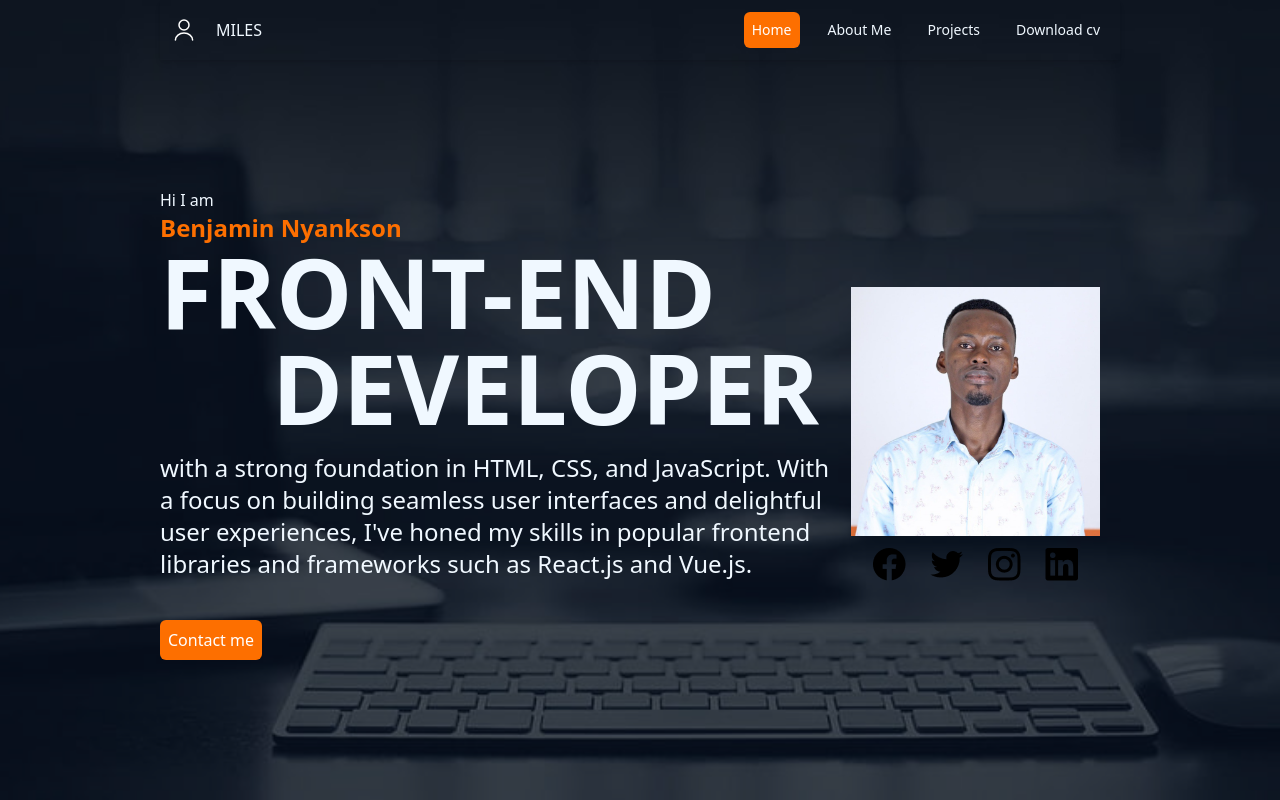
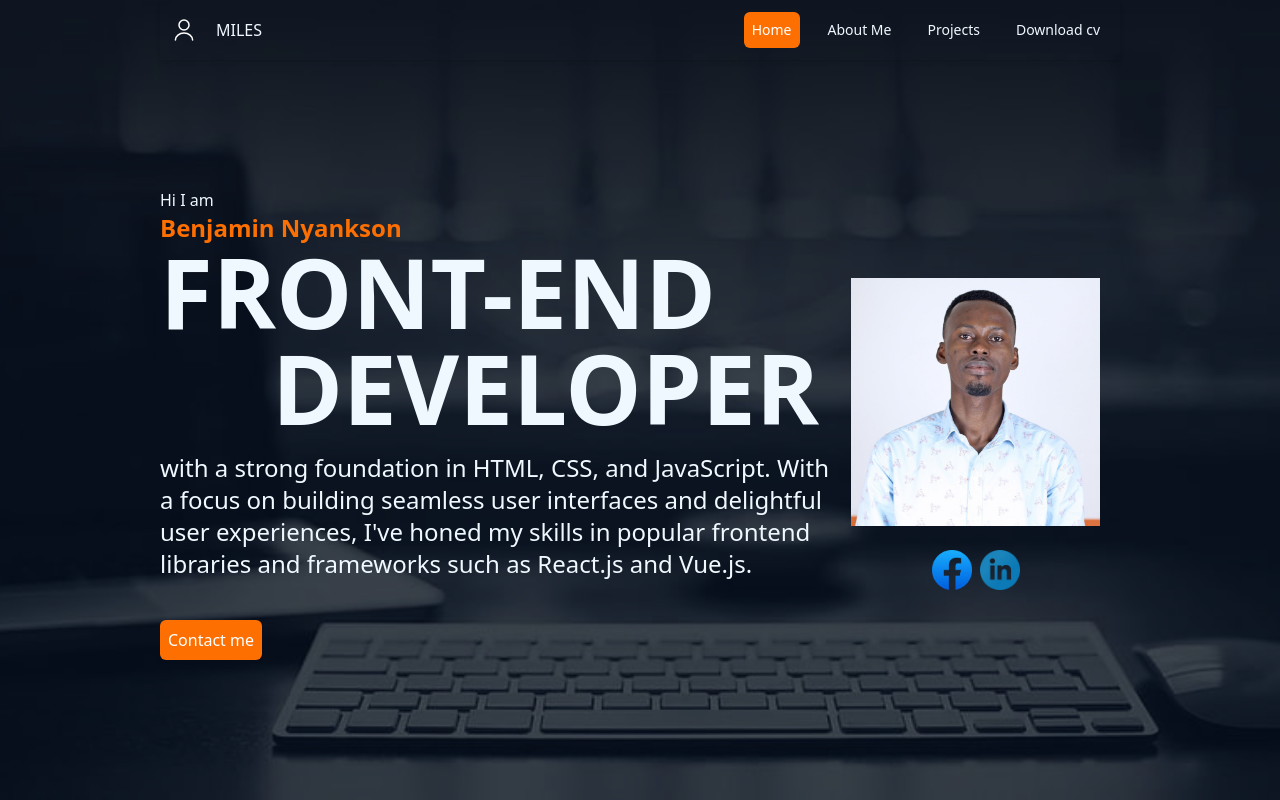
Before and after one commit to benjamin-nyankson/portfolio-website-benjamin-nyankson, a Vue app: page / in a window 1280 px wide. Built offline with nearby package versions, Linux system fonts and the light colour scheme.

Commit message:
feat: add social media

```diff
--- /dev/null
+++ b/src/components/SocialMedia.vue
@@ -0,0 +1,26 @@
+<template>
+     <div class="flex items-center gap-2 mt-3">
+                    <div v-for="link in links" :key="link.link">
+                        <a :href="link.link">
+        <img :src="link.logo" alt="" class="w-10 h-10">
+    </a>
+                </div>
+        </div>
+</template>
+
+<script setup lang="ts">
+import facebook from "@/assets/facebook.png";
+import linkedin from "@/assets/linkedin.png"
+
+const links = [{
+    name:"Facebook", link:"https://web.facebook.com/benjamin.nyankson.7/", logo:facebook,
+},
+{
+    name:"LinkedI", link:"https://www.linkedin.com/in/benjamin-nyankson-47806799/", logo:linkedin,
+}
+]
+</script>
+
+<style scoped>
+
+</style>
--- a/src/components/views/AboutPage.vue
+++ b/src/components/views/AboutPage.vue
@@ -10,13 +10,7 @@
                 JavaScript. With a focus on building seamless user interfaces and delightful user experiences, I've honed my
                 skills in popular frontend libraries and frameworks such as React.js and Vue.js.</p>
 
-                <div class="flex items-center gap-2 mt-3">
-                    <div v-for="link in links" :key="link.link">
-                        <a :href="link.link">
-        <img :src="link.logo" alt="" class="w-10 h-10">
-    </a>
-                </div>
-        </div>
+              <SocialMedia/>
         </div>
 
     </div>
@@ -48,15 +42,6 @@
 import { expertise,frameWorks,others } from "@/constant/skills"
 import SliderComponent from "../SliderComponent.vue";
 import SkillsCard from "../SkillsCard.vue";
-import facebook from "@/assets/facebook.png";
-import linkedin from "@/assets/linkedin.png"
-
-const links = [{
-    name:"Facebook", link:"https://web.facebook.com/benjamin.nyankson.7/", logo:facebook,
-},
-{
-    name:"LinkedI", link:"https://www.linkedin.com/in/benjamin-nyankson-47806799/", logo:linkedin,
-}
-]
+import SocialMedia from "../SocialMedia.vue";
 
 </script>
--- a/src/components/views/LandingPage.vue
+++ b/src/components/views/LandingPage.vue
@@ -17,7 +17,7 @@
         </div>
         <div class="w-full flex items-center flex-col gap-3 sm:hidden md:hidden lg:flex">
             <img src="../../assets//images//profile_img.jpeg" alt="">
-            <img src="../../assets//images//social.png" alt="">
+          <SocialMedia/>
         </div>
         <ModalComponent :open="open" title="Contact Me" @close="open = false">
 
@@ -43,6 +43,7 @@ import InputField from '../inpputs/InputField.vue';
 import TextArea from '../inpputs/TextArea.vue';
 import axios from 'axios';
 import { useAlertSystem } from '@/stores/store';
+import SocialMedia from '../SocialMedia.vue';
 
 const open = ref(false);
 const name = ref("")
```
